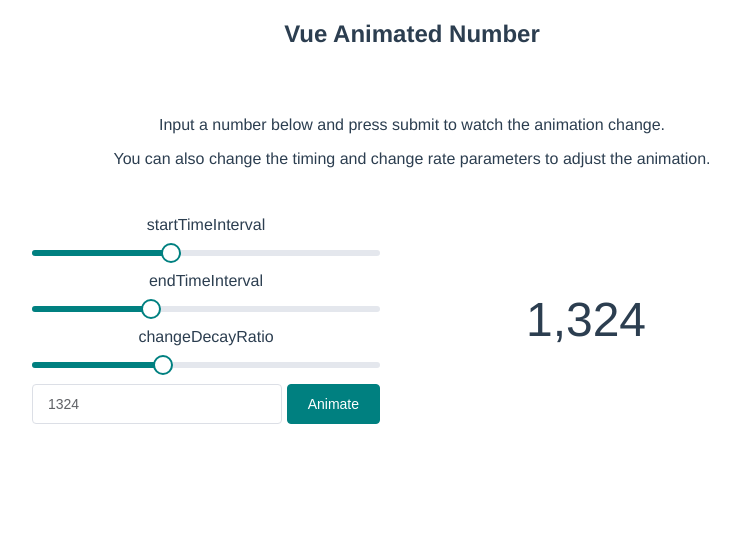
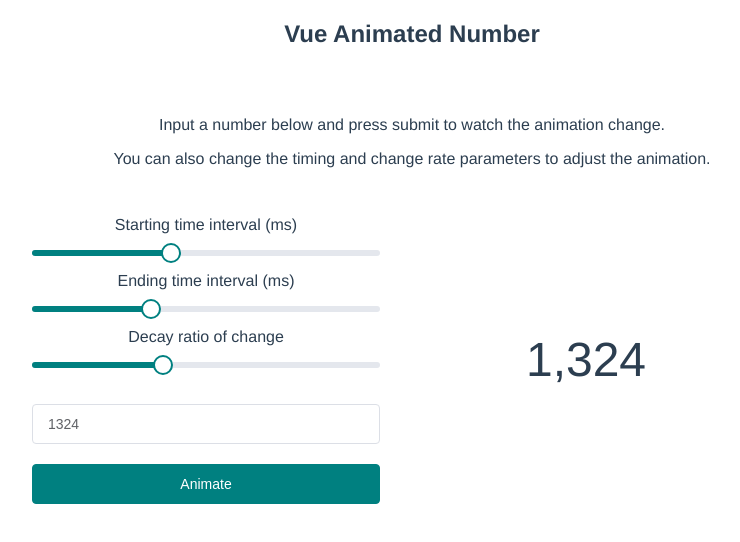
Before and after one commit to saschwartz/vue-animated-number, a Vue app: page / in a window 1280 px wide. Shown: the top 542 px of the page, without its empty margins (228-968 px from the left). Built offline with nearby package versions, Linux system fonts and the light colour scheme.

Commit message:
styling updates

```diff
--- a/src/App.vue
+++ b/src/App.vue
@@ -11,21 +11,19 @@
       <div id="page-content">
         <div id="controls">
           <div class="slider">
-            <span>startTimeInterval</span>
+            <span>Starting time interval (ms)</span>
             <el-slider v-model="startTimeInterval" :min="0" :max="100"></el-slider>
           </div>
           <div class="slider">
-            <span>endTimeInterval</span>
+            <span>Ending time interval (ms)</span>
             <el-slider v-model="endTimeInterval" :min="50" :max="400"></el-slider>
           </div>
           <div class="slider">
-            <span>changeDecayRatio</span>
+            <span>Decay ratio of change</span>
             <el-slider v-model="changeDecayRatio" :min="2" :max="10"></el-slider>
           </div>
-          <div id="animation-submit">
-            <el-input placeholder="Input a new value" v-model="editableValue"></el-input>
-            <el-button type="primary" @click="updateValue()">Animate</el-button>
-          </div>
+          <el-input placeholder="Input a new value" v-model="editableValue"></el-input>
+          <el-button type="primary" @click="updateValue()">Animate</el-button>
         </div>
         <!-- the animated number component -->
         <div id="animated-number">
@@ -104,11 +102,14 @@ export default {
   width: 100%;
 }
 
-#animation-submit {
-  display: flex;
-  .el-button {
-    margin-left: 5px;
-  }
+.el-input {
+  width: 100%;
+  margin-top: 20px;
+  margin-bottom: 20px;
+}
+
+.el-button {
+  width: 100%;
 }
 
 #animated-number {
```
